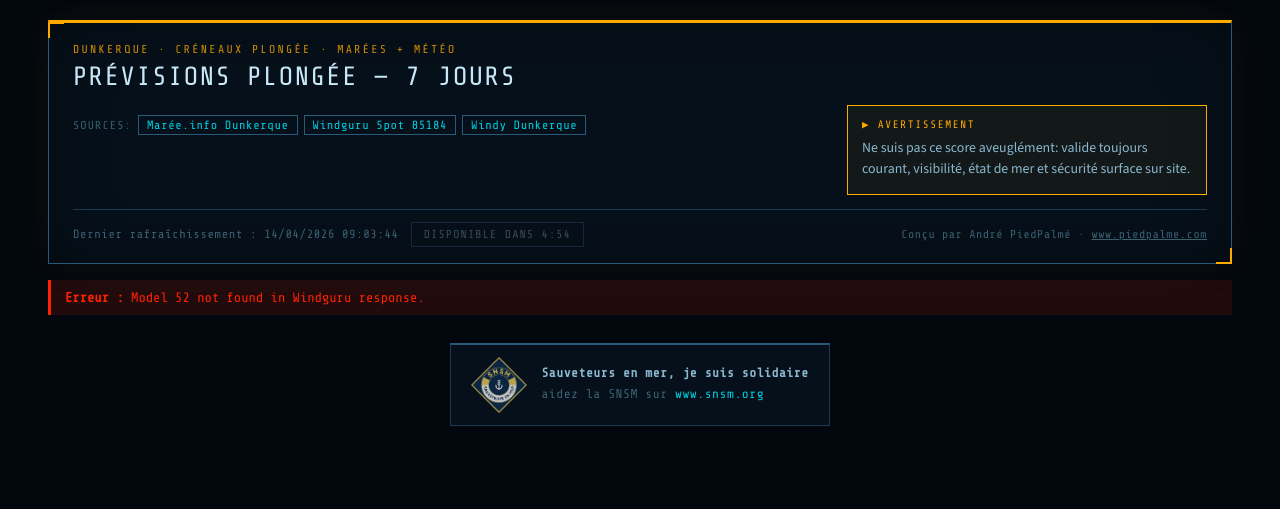
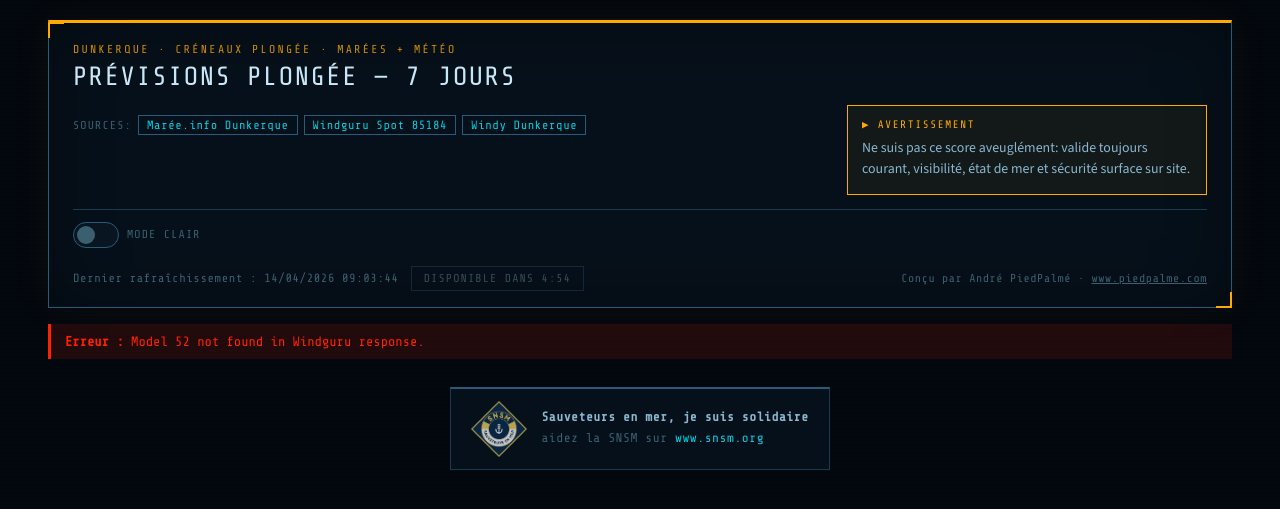
Before and after one commit to Areumaux/meteo-plongee-dk, a Flask app: page / in a window 1280 px wide. Shown: the top 509 px of the page. Run offline with Flask 3, Linux system fonts and the light colour scheme; data that the repository does not hold is empty.

Commit message:
Add light/accessible theme with iOS-style toggle switch
- Light theme via html[data-theme=light] with all CSS variable overrides
- High-contrast colors, no scanlines, larger base font
- Toggle switch in hero bar, persisted in localStorage
- Inline <head> snippet to apply saved theme before paint (no flash)

Co-Authored-By: Claude Sonnet 4.6 <noreply@anthropic.com>

```diff
--- a/static/styles.css
+++ b/static/styles.css
@@ -178,6 +178,12 @@ body::before {
   margin-top: 14px;
   padding-top: 12px;
   border-top: 1px solid var(--border);
+  display: flex;
+  flex-direction: column;
+  gap: 8px;
+}
+
+.hero-bottom-row {
   display: flex;
   flex-wrap: wrap;
   align-items: center;
@@ -708,6 +714,170 @@ body::before {
   text-decoration: none;
 }
 
+/* ── THEME TOGGLE SWITCH ──────────────────────────────────────── */
+
+.theme-toggle-wrap {
+  display: flex;
+  align-items: center;
+  gap: 8px;
+  margin-bottom: 10px;
+}
+
+.theme-toggle-label {
+  font-family: "Share Tech Mono", monospace;
+  font-size: 0.72rem;
+  letter-spacing: 0.1em;
+  text-transform: uppercase;
+  color: var(--text-dim);
+  cursor: pointer;
+  user-select: none;
+}
+
+.theme-switch {
+  position: relative;
+  display: inline-block;
+  width: 46px;
+  height: 26px;
+  cursor: pointer;
+}
+
+.theme-switch input {
+  opacity: 0;
+  width: 0;
+  height: 0;
+  position: absolute;
+}
+
+.theme-slider {
+  position: absolute;
+  inset: 0;
+  background: var(--bg-surface);
+  border: 1px solid var(--border-hi);
+  border-radius: 26px;
+  transition: background 0.25s, border-color 0.25s;
+}
+
+.theme-slider::before {
+  content: "";
+  position: absolute;
+  width: 18px;
+  height: 18px;
+  left: 3px;
+  top: 3px;
+  border-radius: 50%;
+  background: var(--text-dim);
+  transition: transform 0.25s, background 0.25s;
+}
+
+.theme-switch input:checked + .theme-slider {
+  background: #e8f4ff;
+  border-color: #90b8d8;
+}
+
+.theme-switch input:checked + .theme-slider::before {
+  transform: translateX(20px);
+  background: #1a4a6a;
+}
+
+/* ── LIGHT THEME VARIABLES ────────────────────────────────────── */
+
+html[data-theme="light"] {
+  --bg:         #f2f5f8;
+  --bg-panel:   #ffffff;
+  --bg-surface: #eaf0f6;
+  --bg-card:    #ffffff;
+  --border:     #c8d8e8;
+  --border-hi:  #90b0c8;
+  --text:       #2a4a60;
+  --text-hi:    #0a1e2e;
+  --text-dim:   #7090a8;
+  --amber:      #b86800;
+  --amber-dim:  rgba(184,104,0,0.10);
+  --green:      #007838;
+  --green-dim:  rgba(0,120,56,0.10);
+  --red:        #c41200;
+  --red-dim:    rgba(196,18,0,0.10);
+  --cyan:       #005f7a;
+  --ok:         #007838;
+  --mid:        #b86800;
+  --bad:        #c41200;
+}
+
+html[data-theme="light"] body {
+  font-size: 1.05rem;
+}
+
+html[data-theme="light"] body::before {
+  display: none;
+}
+
+html[data-theme="light"] .hero {
+  box-shadow: 0 2px 12px rgba(0,60,100,0.08);
+  border-top-color: var(--amber);
+}
+
+html[data-theme="light"] .explain {
+  background: rgba(0,60,100,0.04);
+  border-left-color: var(--border-hi);
+}
+
+html[data-theme="light"] .metric-label {
+  background: rgba(0,60,100,0.06);
+}
+
+html[data-theme="light"] .slots {
+  background: rgba(0,60,100,0.03);
+}
+
+html[data-theme="light"] .slot-list li {
+  background: var(--bg-surface);
+}
+
+html[data-theme="light"] .snsm-banner {
+  box-shadow: 0 2px 8px rgba(0,60,100,0.06);
+}
+
+html[data-theme="light"] .snsm-logo {
+  filter: none;
+  opacity: 1;
+}
+
+/* Quality tints — light version */
+html[data-theme="light"] .quality-tint.penalty-0 { background: #e8fff2; border-color: #80d0a8; }
+html[data-theme="light"] .quality-tint.penalty-0 .metric-value { color: #006030; }
+html[data-theme="light"] .quality-tint.penalty-0 .metric-label { color: #009050; border-color: #80d0a8; background: rgba(0,100,60,0.08); }
+
+html[data-theme="light"] .quality-tint.penalty-1 { background: #f0fff6; border-color: #90d8b0; }
+html[data-theme="light"] .quality-tint.penalty-1 .metric-value { color: #007840; }
+html[data-theme="light"] .quality-tint.penalty-1 .metric-label { color: #00a060; }
+
+html[data-theme="light"] .quality-tint.penalty-2 { background: #fff8e0; border-color: #d0a040; }
+html[data-theme="light"] .quality-tint.penalty-2 .metric-value { color: #886000; }
+html[data-theme="light"] .quality-tint.penalty-2 .metric-label { color: #a07800; border-color: #d0a040; background: rgba(140,100,0,0.08); }
+
+html[data-theme="light"] .quality-tint.penalty-3 { background: #fff3d8; border-color: #d8901a; }
+html[data-theme="light"] .quality-tint.penalty-3 .metric-value { color: #a06000; }
+html[data-theme="light"] .quality-tint.penalty-3 .metric-label { color: #c07800; border-color: #d8901a; }
+
+html[data-theme="light"] .quality-tint.penalty-4 { background: #fff0e8; border-color: #e0703a; }
+html[data-theme="light"] .quality-tint.penalty-4 .metric-value { color: #b84010; }
+html[data-theme="light"] .quality-tint.penalty-4 .metric-label { color: #c05020; border-color: #e0703a; }
+
+html[data-theme="light"] .quality-tint.penalty-5 { background: #ffecec; border-color: #e03030; }
+html[data-theme="light"] .quality-tint.penalty-5 .metric-value { color: #c01010; }
+html[data-theme="light"] .quality-tint.penalty-5 .metric-label { color: #d02020; border-color: #c02020; background: rgba(180,0,0,0.08); }
+
+html[data-theme="light"] .quality-tint.penalty-6 { background: #f5eaff; border-color: #9050c0; }
+html[data-theme="light"] .quality-tint.penalty-6 .metric-value { color: #6020a0; }
+html[data-theme="light"] .quality-tint.penalty-6 .metric-label { color: #7030b0; border-color: #9050c0; }
+
+html[data-theme="light"] .tide-up   { color: #008060; }
+html[data-theme="light"] .tide-down { color: #b05000; }
+
+html[data-theme="light"] #wp-modal {
+  box-shadow: 0 8px 40px rgba(0,0,0,0.25);
+}
+
 /* ── RESPONSIVE ───────────────────────────────────────────────── */
 
 @media (max-width: 760px) {
--- /dev/null
+++ b/static/theme.js
@@ -0,0 +1,29 @@
+(() => {
+  const KEY   = "dive-theme";
+  const html  = document.documentElement;
+  const input = document.getElementById("themeToggle");
+  const label = document.getElementById("themeLabel");
+
+  function apply(light) {
+    if (light) {
+      html.setAttribute("data-theme", "light");
+    } else {
+      html.removeAttribute("data-theme");
+    }
+    if (label) label.textContent = light ? "Mode sombre" : "Mode clair";
+    if (input) input.checked = light;
+  }
+
+  // Restore saved preference immediately (avoids flash)
+  const saved = localStorage.getItem(KEY);
+  apply(saved === "light");
+
+  // Toggle on click
+  if (input) {
+    input.addEventListener("change", () => {
+      const light = input.checked;
+      localStorage.setItem(KEY, light ? "light" : "dark");
+      apply(light);
+    });
+  }
+})();
--- a/templates/index.html
+++ b/templates/index.html
@@ -15,6 +15,7 @@
     <link rel="preconnect" href="https://fonts.gstatic.com" crossorigin />
     <link href="https://fonts.googleapis.com/css2?family=Barlow+Condensed:wght@600;700&family=Share+Tech+Mono&family=Source+Sans+3:wght@400;600;700&display=swap" rel="stylesheet" />
     <link rel="stylesheet" href="{{ url_for('static', filename='styles.css') }}" />
+    <script>if(localStorage.getItem('dive-theme')==='light')document.documentElement.setAttribute('data-theme','light');</script>
   </head>
   <body>
     <main class="container">
@@ -36,11 +37,20 @@
           </aside>
         </div>
         <div class="hero-bottom">
-          <div class="refresh-bar" id="refreshMeta" data-last-refresh-ms="{{ now_epoch_ms }}">
-            <p class="muted">Dernier rafraîchissement : {{ now.strftime("%d/%m/%Y %H:%M:%S") }}</p>
-            <button type="button" class="refresh-btn" id="forceRefreshBtn">Forcer le rafraîchissement</button>
+          <div class="theme-toggle-wrap">
+            <label class="theme-switch" title="Basculer mode clair / sombre" aria-label="Mode clair">
+              <input type="checkbox" id="themeToggle">
+              <span class="theme-slider"></span>
+            </label>
+            <span class="theme-toggle-label" id="themeLabel">Mode clair</span>
           </div>
-          <p class="credit">Conçu par André PiedPalmé · <a href="https://www.piedpalme.com" target="_blank" rel="noopener noreferrer">www.piedpalme.com</a></p>
+          <div class="hero-bottom-row">
+            <div class="refresh-bar" id="refreshMeta" data-last-refresh-ms="{{ now_epoch_ms }}">
+              <p class="muted">Dernier rafraîchissement : {{ now.strftime("%d/%m/%Y %H:%M:%S") }}</p>
+              <button type="button" class="refresh-btn" id="forceRefreshBtn">Forcer le rafraîchissement</button>
+            </div>
+            <p class="credit">Conçu par André PiedPalmé · <a href="https://www.piedpalme.com" target="_blank" rel="noopener noreferrer">www.piedpalme.com</a></p>
+          </div>
         </div>
       </header>
 
@@ -139,6 +149,7 @@
       </footer>
     </main>
 
+    <script src="{{ url_for('static', filename='theme.js') }}"></script>
     <script src="{{ url_for('static', filename='carousel.js') }}"></script>
     <script src="{{ url_for('static', filename='windy_popup.js') }}"></script>
   </body>
```
